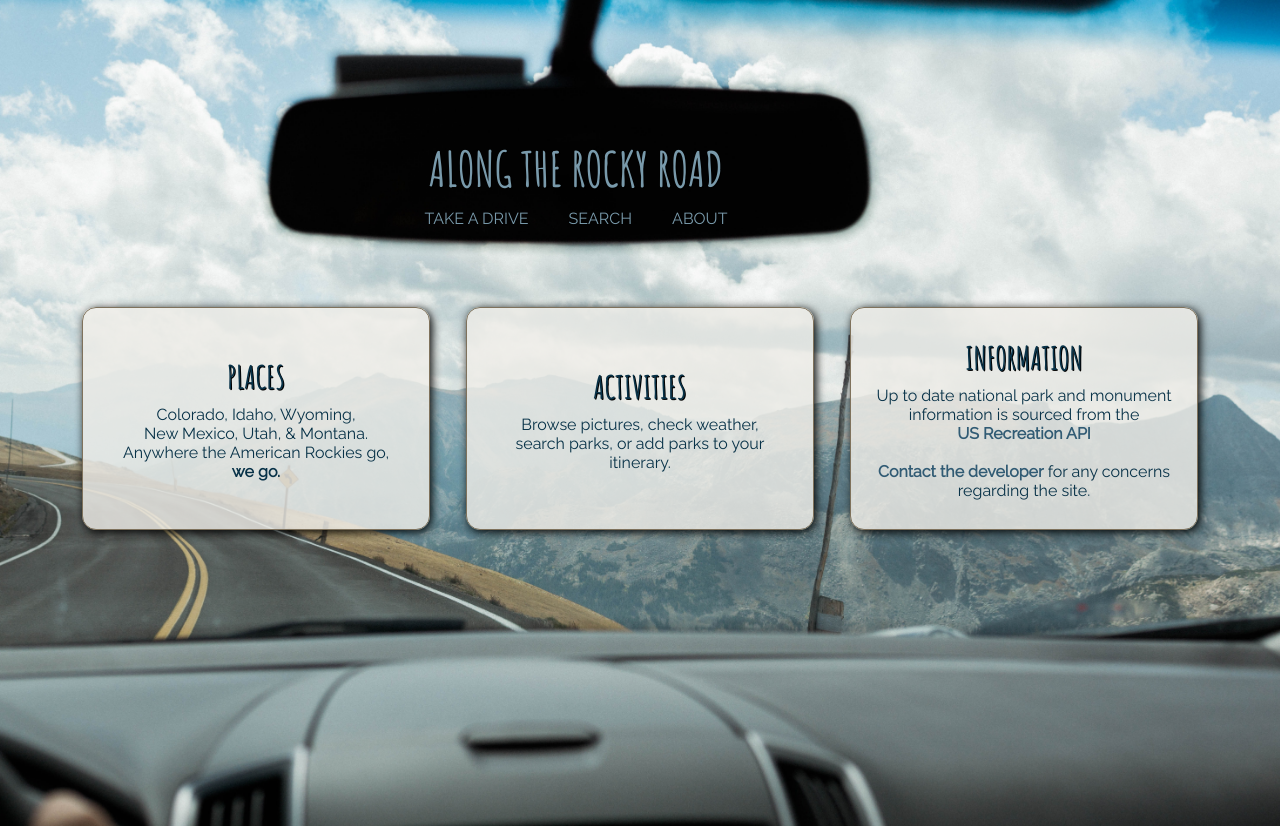
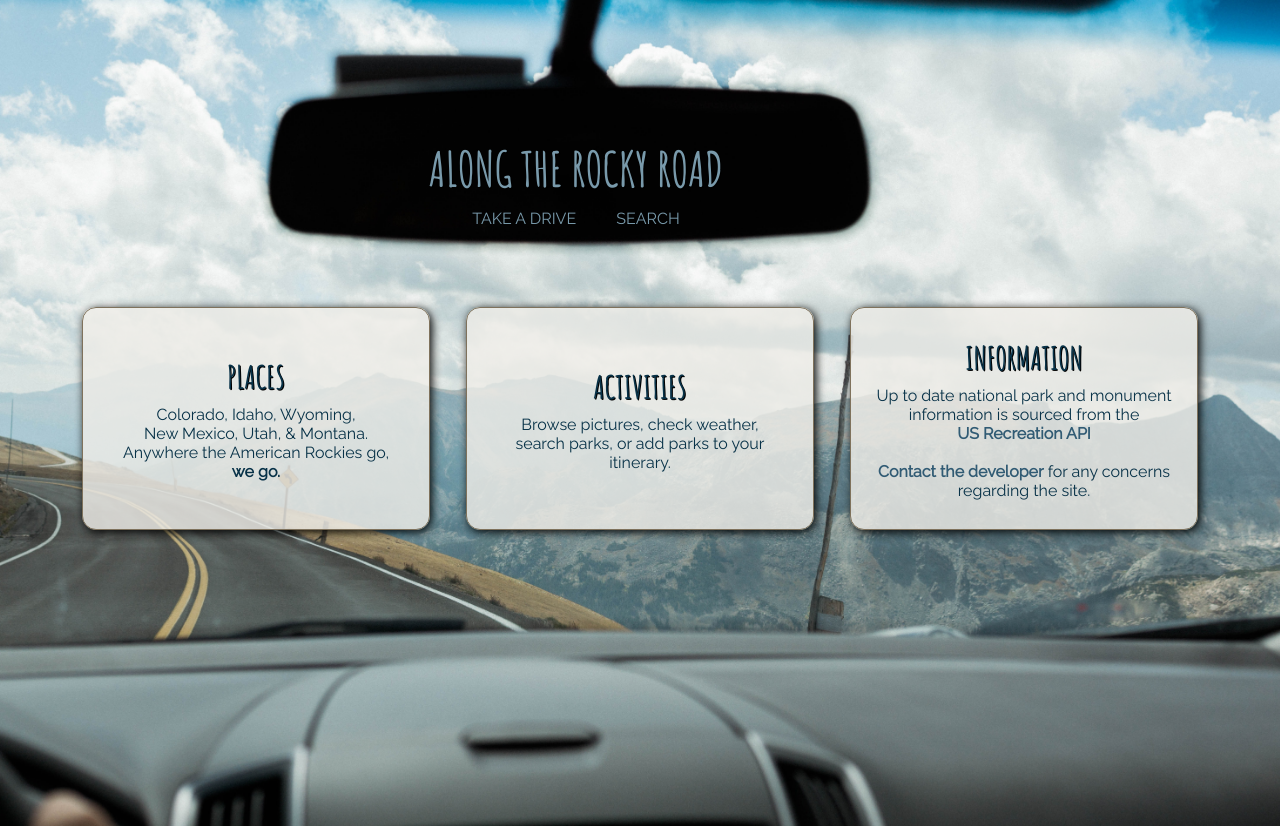
Before and after one commit to leighlars/rocky-road, a React (Create React App) app: page /about in a window 1280 px wide. Built offline with nearby package versions, Linux system fonts and the light colour scheme; a web font is replaced by a local one.

Commit message:
Hide About Link on About Page

```diff
--- a/package.json
+++ b/package.json
@@ -4,7 +4,6 @@
   "private": true,
   "dependencies": {
     "@testing-library/user-event": "^7.2.1",
-    "google-maps-react": "^2.0.6",
     "node-sass": "^4.14.1",
     "react": "^16.13.1",
     "react-dom": "^16.13.1",
--- a/src/About/About.scss
+++ b/src/About/About.scss
@@ -17,6 +17,9 @@
       &:hover {
         color: $alabaster;
       }
+    }
+    .about-link {
+      display: none;
     }
   }
 
--- a/src/Header/Header.js
+++ b/src/Header/Header.js
@@ -8,13 +8,13 @@ const Header = () => {
    <header>
     <h1>Along the Rocky Road</h1>
     <nav>
-     <Link to="/home" className="nav-btns">
+     <Link to="/home" className="nav-btns home-link">
       Take A Drive
      </Link>
-     <Link to="/" className="nav-btns">
+     <Link to="/" className="nav-btns search-link">
       Search
      </Link>
-     <Link to="/about" className="nav-btns">
+     <Link to="/about" className="nav-btns about-link">
       About
      </Link>
     </nav>
```
